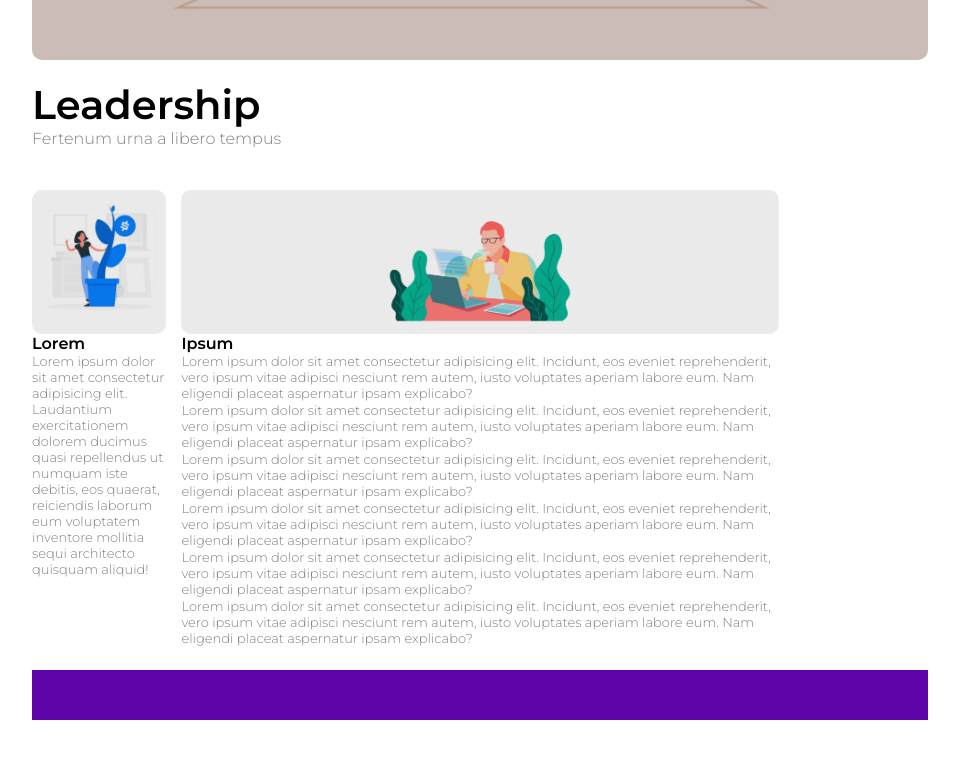
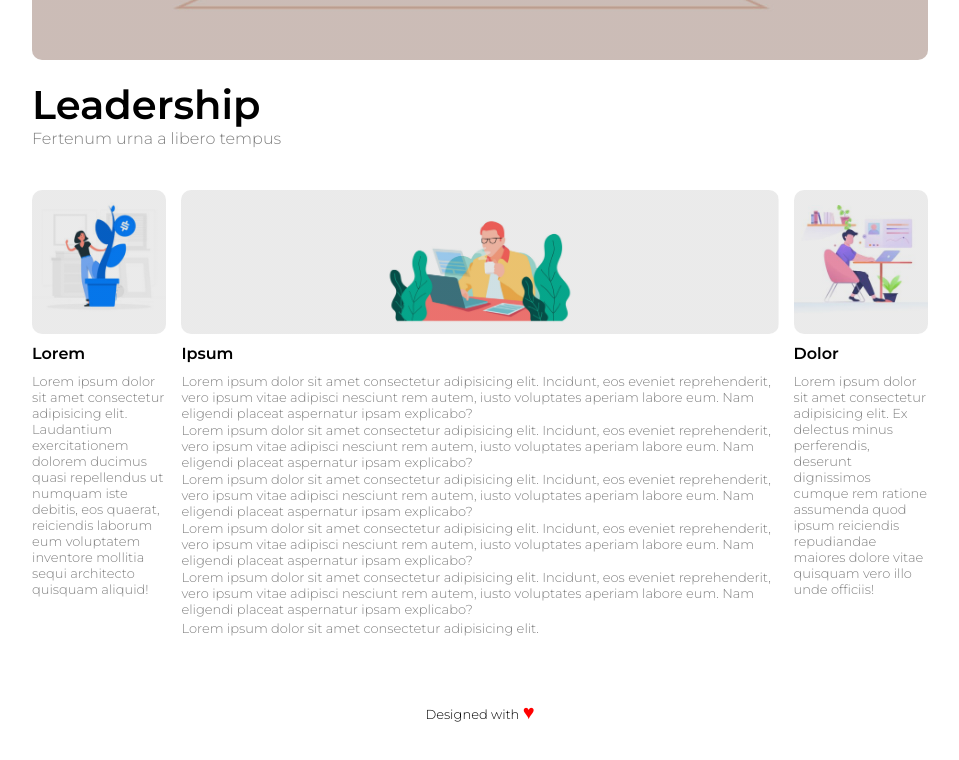
Before and after one commit to ManasseDettoMana/htmlcss-wp, a plain HTML site: page index.html in a window 1280 px wide. Shown: the part 630-1390 px from the top of the page, without its empty margins (160-1119 px from the left). Drawn offline with Linux system fonts and the light colour scheme.

Commit message:
layout finito, footer finito, commenti aggiunti

```diff
--- a/css/style.css
+++ b/css/style.css
@@ -31,7 +31,6 @@ header{
     display: block;
     margin-bottom: 20px;
 }
-
 
 nav > ul{
     list-style-type: none;
@@ -106,9 +105,7 @@ a:hover{
 }
 
 
-
-
-
+/* PROPRIETA' IMMAGINI COLONNE */
 .column-img{
     height: 144px ;
     width:100% ;
@@ -117,22 +114,39 @@ a:hover{
     background-size: contain;
     background-repeat: no-repeat;
 }
-.side-column-img{
+
+/* IMMAGINI DELLE COLONNE */
+.left-column-img{
 
     background-image:
         linear-gradient(rgba(54, 54, 54, 0.1 ), rgba(54, 54, 54, 0.1)),
         url(../img/img-1.jpg);
 
 }
+.right-column-img{
+    background-image:
+        linear-gradient(rgba(54, 54, 54, 0.1 ), rgba(54, 54, 54, 0.1)),
+        url(../img/img-4.jpg);
+}
+.center-column-img{
+    background-image:
+        linear-gradient(rgba(54, 54, 54, 0.1 ), rgba(54, 54, 54, 0.1)),
+        url(../img/banner-2.jpg);
+
+}
+/*                        */
+
 
 
 .left-column p,
-.center-column p{
+.center-column p,
+.right-column p{
     font-size: 13px;
     color: grey;
 
     display: inline-block;
 }
+
 
 .layout-height{
     height:450px;
@@ -143,27 +157,20 @@ a:hover{
     width: 15%;
 }
 
-
-
-
+/* LARGHEZZA E MARGINI DELLA COLONNA CENTRALE */
 .center-column{
     width: calc(70% - 30px);
     margin: 10px 15px;
 }
 
-.center-column-img{
-    background-image:
-        linear-gradient(rgba(54, 54, 54, 0.1 ), rgba(54, 54, 54, 0.1)),
-        url(../img/banner-2.jpg);
-
-
-
-}
-
-
 
 .float-left{
     float: left;
+}
+
+/* MARGINE DEGLI H4 */
+.clearfix h4{
+    margin: 10px auto;
 }
 
 .clearfix::after{
@@ -181,5 +188,13 @@ footer{
 .footer-content{
     width:70%;
     height: 100%;
-    background-color: rgb(94, 3, 168);
+    /* background-color: rgb(94, 3, 168); */
+    padding-top: 30px;
+    text-align: center;
+    font-size: 13px;
 }
+
+.hearts{
+    color: red;
+    font-size: 20px;
+}
--- a/index.html
+++ b/index.html
@@ -53,13 +53,15 @@
                     <!-- LAYOUT -->
                     <div class="clearfix">
 
+                        <!-- COLONNA ORIZZONATELA DI SOPRA -->
                         <div class="layout-top ">
                             <h1>Leadership</h1>
                             <p>Fertenum urna a libero tempus</p>
                         </div>
 
+                        <!-- COLONNA DI SINISTRA -->
                         <div class="layout-height left-column side-column float-left layout">
-                            <div class="side-column-img column-img">
+                            <div class="left-column-img column-img">
 
                             </div>
                             <h4>Lorem</h4>
@@ -68,7 +70,7 @@
                             </p>
                         </div>
 
-
+                        <!-- COLONNA CENTRALE -->
                         <div class="layout-height center-column float-left">
                             <div class="center-column-img column-img"></div>
 
@@ -78,19 +80,20 @@
                             <p>Lorem ipsum dolor sit amet consectetur adipisicing elit. Incidunt, eos eveniet reprehenderit, vero ipsum vitae adipisci nesciunt rem autem, iusto voluptates aperiam labore eum. Nam eligendi placeat aspernatur ipsam explicabo?</p>
                             <p>Lorem ipsum dolor sit amet consectetur adipisicing elit. Incidunt, eos eveniet reprehenderit, vero ipsum vitae adipisci nesciunt rem autem, iusto voluptates aperiam labore eum. Nam eligendi placeat aspernatur ipsam explicabo?</p>
                             <p>Lorem ipsum dolor sit amet consectetur adipisicing elit. Incidunt, eos eveniet reprehenderit, vero ipsum vitae adipisci nesciunt rem autem, iusto voluptates aperiam labore eum. Nam eligendi placeat aspernatur ipsam explicabo?</p>
-                            <p>Lorem ipsum dolor sit amet consectetur adipisicing elit. Incidunt, eos eveniet reprehenderit, vero ipsum vitae adipisci nesciunt rem autem, iusto voluptates aperiam labore eum. Nam eligendi placeat aspernatur ipsam explicabo?</p>
+                            <p>Lorem ipsum dolor sit amet consectetur adipisicing elit. </p>
 
                         </div>
 
 
+                        <!-- COLONNA DI DESTRA -->
+                        <div class="layout-height right-column side-column layout float-left">
+                            <div class="right-column-img column-img"></div>
 
-
-
-                        <div class="layout-height right-column side-column layout float-left"></div>
-
+                            <h4>Dolor</h4>
+                            <p>Lorem ipsum dolor sit amet consectetur adipisicing elit. Ex delectus minus perferendis, deserunt dignissimos cumque rem ratione assumenda quod ipsum reiciendis repudiandae maiores dolore vitae quisquam vero illo unde officiis!</p>
+                        </div>
 
                     </div>
-
                 </div>
             </section>
 
@@ -98,7 +101,9 @@
 
         <!-- FOOTER -->
         <footer>
-            <div class="footer-content margined"></div>
+            <div class="footer-content margined">
+                Designed with <span class="hearts">&hearts;</span>
+            </div>
         </footer>
 
     </div>
```
